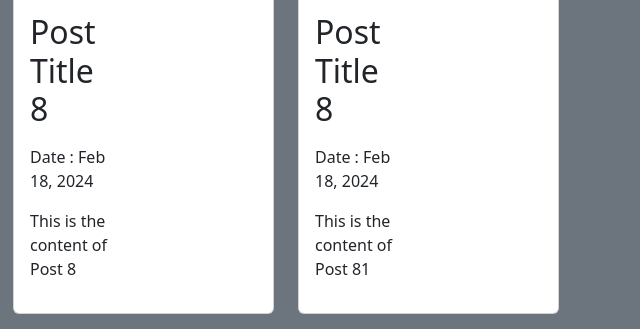
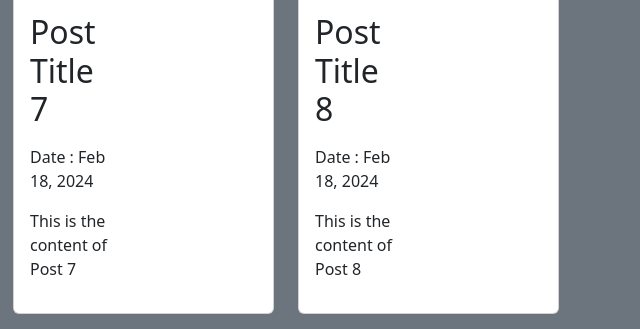
Before and after one commit to wilfrenm/Web-Host, a plain HTML site: page index.html in a window 1280 px wide. Shown: the part 924-1253 px from the top of the page, 639-1279 px from the left. Drawn offline with nearby package versions, Linux system fonts and the light colour scheme.

Commit message:
update: corrected mistakes

```diff
--- a/index.html
+++ b/index.html
@@ -148,9 +148,9 @@
 
                                 <div class="col-6">
                                     <div class="card-body">
-                                        <h2 class="mb-3">Post Title 8</h2>
+                                        <h2 class="mb-3">Post Title 7</h2>
                                         <p>Date : Feb 18, 2024</p>
-                                        <p>This is the content of Post 8</p>
+                                        <p>This is the content of Post 7</p>
                                     </div>
                                 </div>
                             </div>
@@ -167,7 +167,7 @@
                                     <div class="card-body">
                                         <h2 class="mb-3">Post Title 8</h2>
                                         <p>Date : Feb 18, 2024</p>
-                                        <p>This is the content of Post 81</p>
+                                        <p>This is the content of Post 8</p>
                                     </div>
                                 </div>
                             </div>
```
